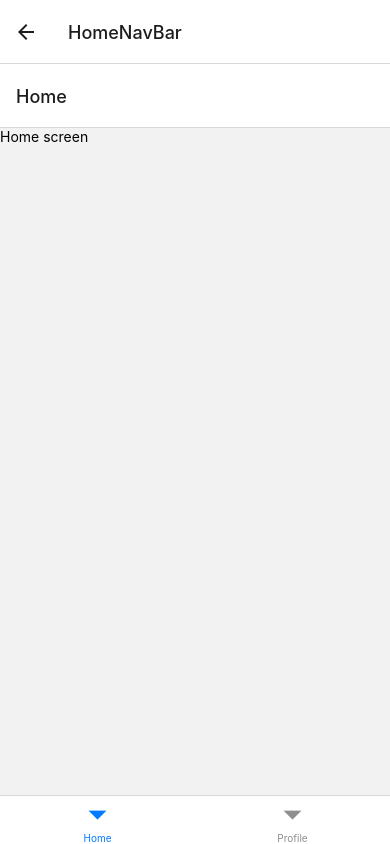
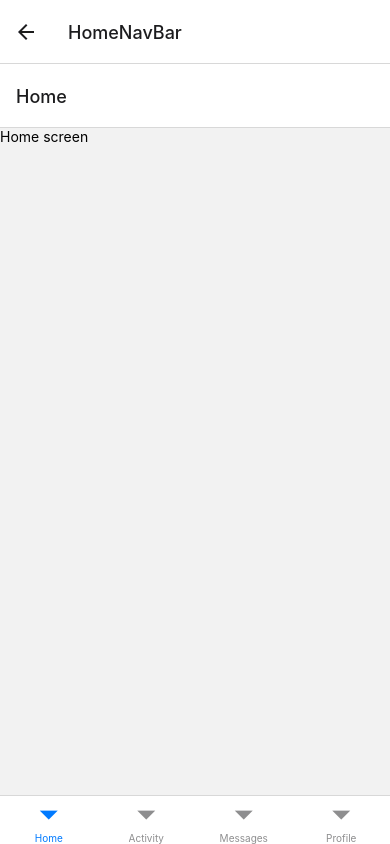
Before and after one commit to Yakobbb/Timely, a React Native app: screen /HomeNavBar in a window 390 px wide. Built offline with nearby package versions, Linux system fonts and the light colour scheme.

Commit message:
Add all pages to nav bar

```diff
--- a/screens/NavBar.js
+++ b/screens/NavBar.js
@@ -3,6 +3,8 @@ import { NavigationContainer } from "@react-navigation/native";
 import { createBottomTabNavigator} from '@react-navigation/bottom-tabs';
 import ProfileScreen from "./Profile";
 import HomeScreen from "./Home";
+import ActivityScreen from "./Activity";
+import MessagesScreen from "./Messages";
 
 // Screen that will introduce the menu bar
 const Tab = createBottomTabNavigator();
@@ -11,6 +13,8 @@ const NavBarTabs = () => {
   return (
     <Tab.Navigator>
         <Tab.Screen name="Home" component={HomeScreen} />
+        <Tab.Screen name="Activity" component={ActivityScreen} />
+        <Tab.Screen name="Messages" component={MessagesScreen} />
         <Tab.Screen name="Profile" component={ProfileScreen} />
     </Tab.Navigator>
   );
```
